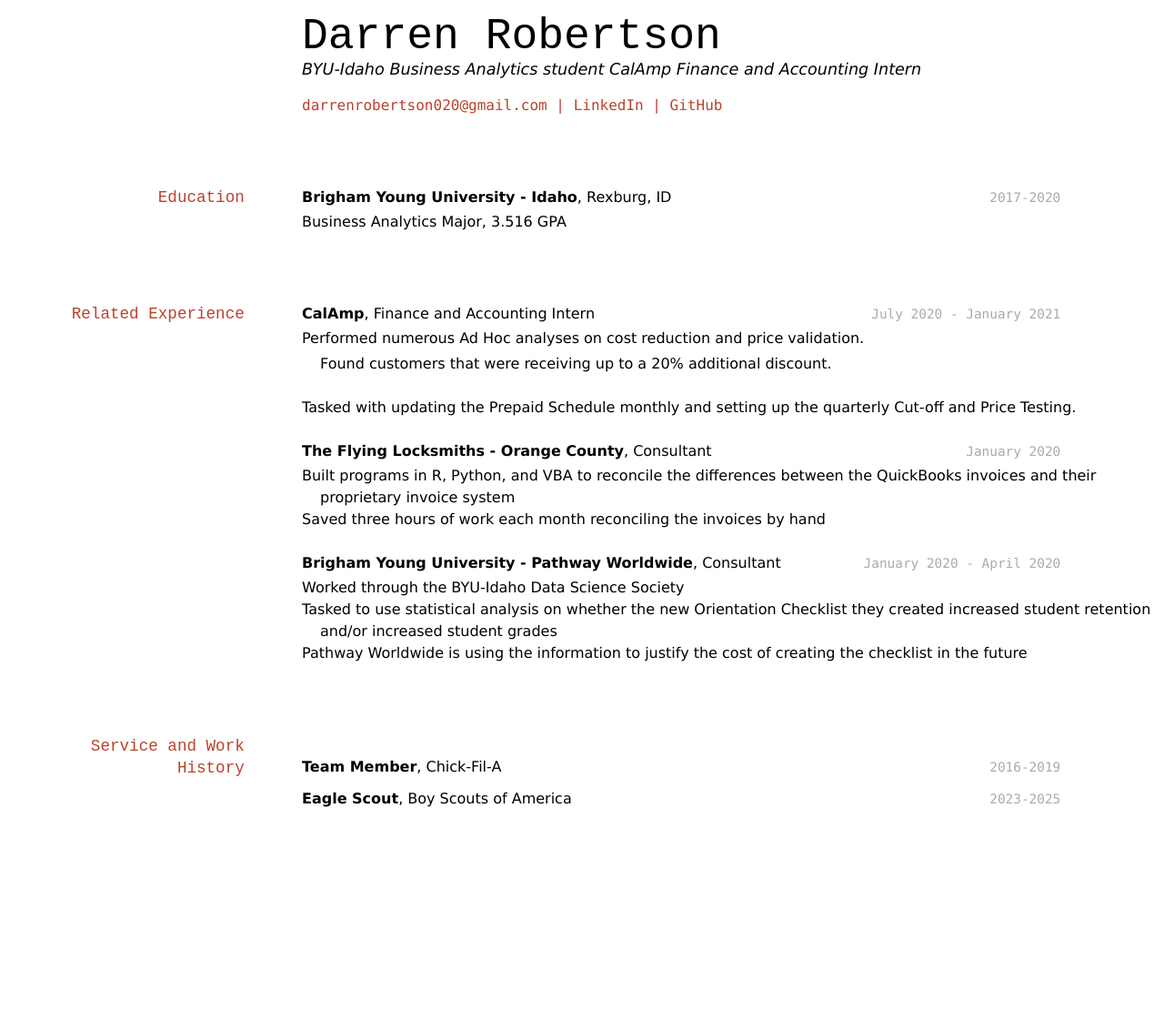
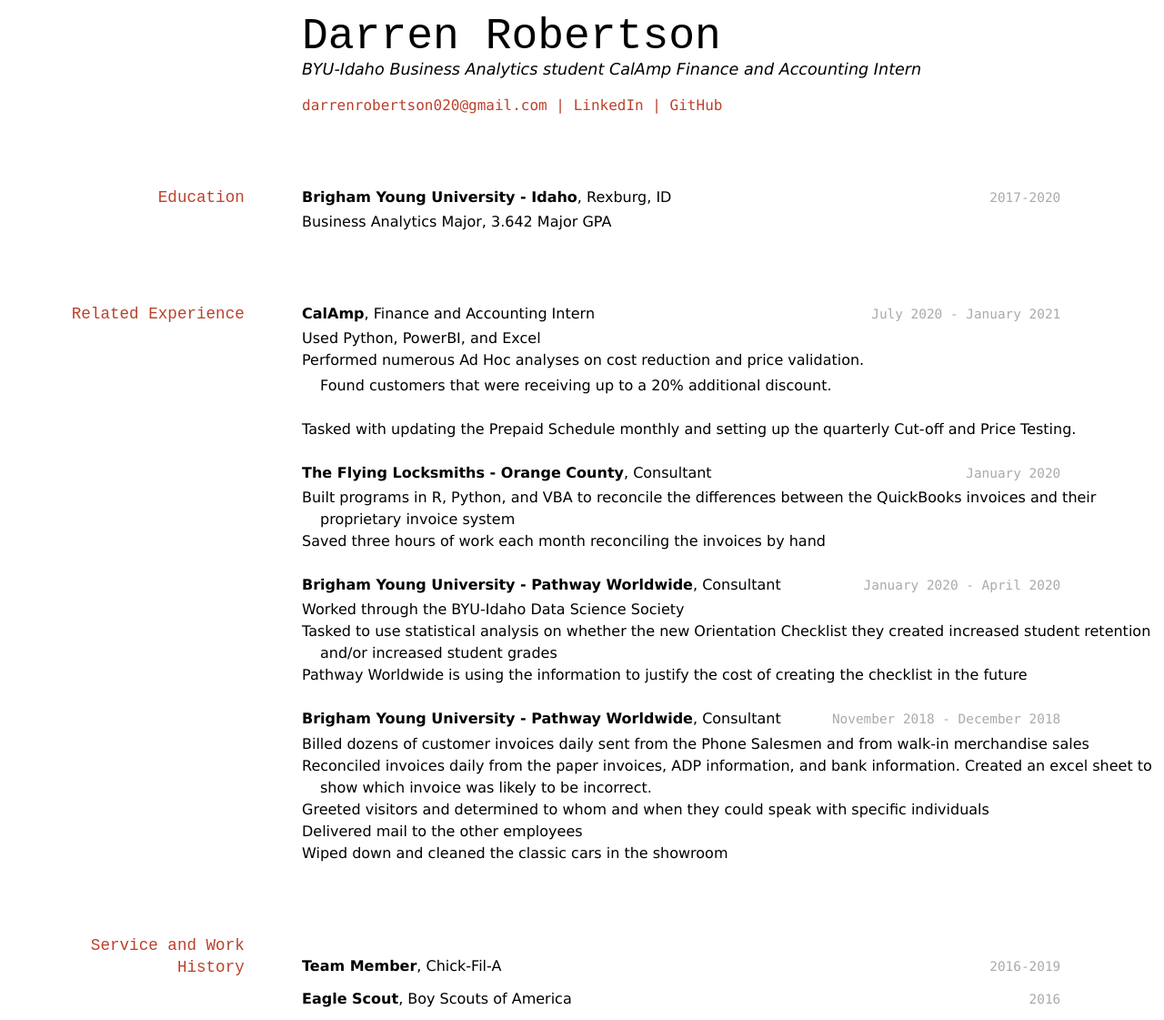
Before and after one commit to robertsonDarren/darrenrobertson_resume, a Jekyll site: the page built from docs/index.md, in a window 1280 px wide. Shown: the whole page at 91% size. Built offline with Jekyll 4.4.1, drawn with Linux system fonts in a browser that asks for light colours; before the commit the page ends 902 px from its top, so only the background shows below that.

Commit message:
Final Update

```diff
--- a/docs/index.md
+++ b/docs/index.md
@@ -20,7 +20,7 @@ CalAmp Finance and Accounting Intern
 `2017-2020`
 __Brigham Young University - Idaho__, Rexburg, ID
 
-- Business Analytics Major, 3.516 GPA
+- Business Analytics Major, 3.642 Major GPA
 
 
 ## Related Experience
@@ -28,6 +28,7 @@ __Brigham Young University - Idaho__, Rexburg, ID
 `July 2020 - January 2021`
 __CalAmp__, Finance and Accounting Intern
 
+- Used Python, PowerBI, and Excel
 - Performed numerous Ad Hoc analyses on cost reduction and price validation.
     - Found customers that were receiving up to a 20% additional discount.
 - Tasked with updating the Prepaid Schedule monthly and setting up the quarterly Cut-off and Price Testing.
@@ -45,6 +46,14 @@ __Brigham Young University - Pathway Worldwide__, Consultant
 - Tasked to use statistical analysis on whether the new Orientation Checklist they created increased student retention and/or increased student grades
 - Pathway Worldwide is using the information to justify the cost of creating the checklist in the future
 
+`November 2018 - December 2018`
+__Brigham Young University - Pathway Worldwide__, Consultant
+
+- Billed dozens of customer invoices daily sent from the Phone Salesmen and from walk-in merchandise sales
+- Reconciled invoices daily from the paper invoices, ADP information, and bank information. Created an excel sheet to show which invoice was likely to be incorrect.
+- Greeted visitors and determined to whom and when they could speak with specific individuals
+- Delivered mail to the other employees
+- Wiped down and cleaned the classic cars in the showroom
 
 
 ## Service and Work History
@@ -53,11 +62,11 @@ __Brigham Young University - Pathway Worldwide__, Consultant
 __Team Member__, Chick-Fil-A
 
 
-`2023-2025`
+`2016`
 __Eagle Scout__, Boy Scouts of America
 
 
 
 <!-- ### Footer
 
-Last updated: May 2013 -->
+Last updated: Dec 2020 -->
```
